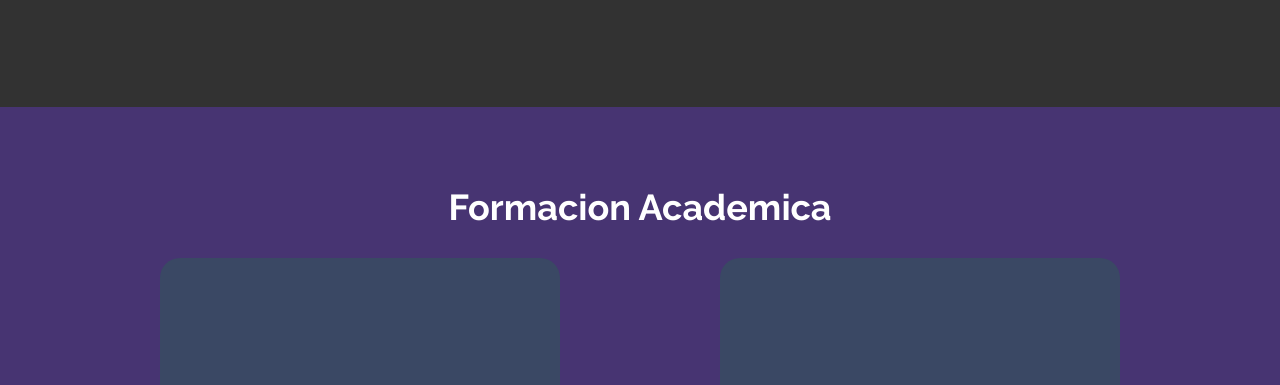
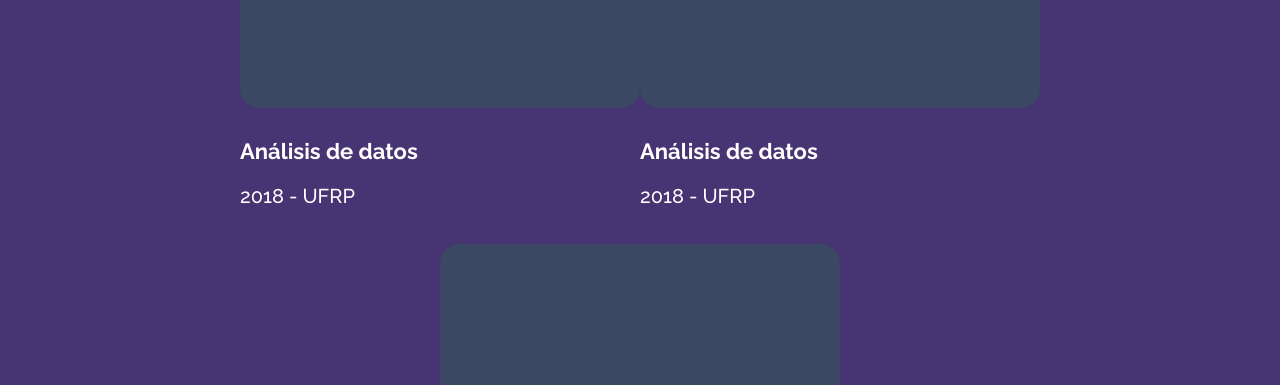
Before and after one commit to MrForii/Challenge-Portfolio-Oracle, a plain HTML site: page index.html in a window 1280 px wide. Shown: the part 2475-2860 px from the top of the page. Drawn offline with nearby package versions, Linux system fonts and the light colour scheme.

Commit message:
Ajuste de elementos en skills y en formacion

```diff
--- a/assets/css/style.css
+++ b/assets/css/style.css
@@ -36,11 +36,11 @@
 
     --item-logo-font-size: 32px;
 
-    --item-height-lg: 176px;
+    --item-height-lg: 150px;
     --item-height-md: 118px;
     --item-height-sm: 118px;
 
-    --item-width-lg: 176px;
+    --item-width-lg: 150px;
     --item-width-md: 224px;
     --item-width-sm: 156px;
 
@@ -263,6 +263,7 @@ section {
     flex-direction: column;
     justify-content: flex-end;
     align-items: flex-start;
+    flex-basis: calc(12% - 10px);
 
     width: var(--item-width-lg);
     height: var(--item-height-lg);
@@ -289,8 +290,11 @@ section {
 }
 
 /* --------------- Estilos Formacion --------------- */
-
-.content-container .items-container .logo-cont {
+.content-container .items-container.edu{
+    display: flex;
+    justify-content: center;
+}
+.content-container .items-container.edu .logo-cont {
     width: var(--item-2-width-lg);
     height: var(--item-2-height-lg);
     background: var(--item-bg-color);
@@ -302,14 +306,14 @@ section {
     justify-content: center;
 }
 
-.content-container .items-container .item-2 h4{
+.content-container .items-container.edu .item-2 h4{
     color: var(--text-color-white);
     font-size: var(--item-2-title-font-size-lg);
     font-weight: 700;
     margin-bottom: 8px;
 }
 
-.content-container .items-container .item-2 p {
+.content-container .items-container.edu .item-2 p {
     font-size: var(--item-2-p-font-size-lg);
     font-weight: 500;
 }
--- a/index.html
+++ b/index.html
@@ -160,7 +160,7 @@
                     <h1>Formacion Academica</h1>
                 </div>
 
-                <div class="items-container">
+                <div class="items-container edu">
                     <div class="item-2">
                         <div class="logo-cont">
                             <img src="./assets/img/logo.png" alt="">
```
